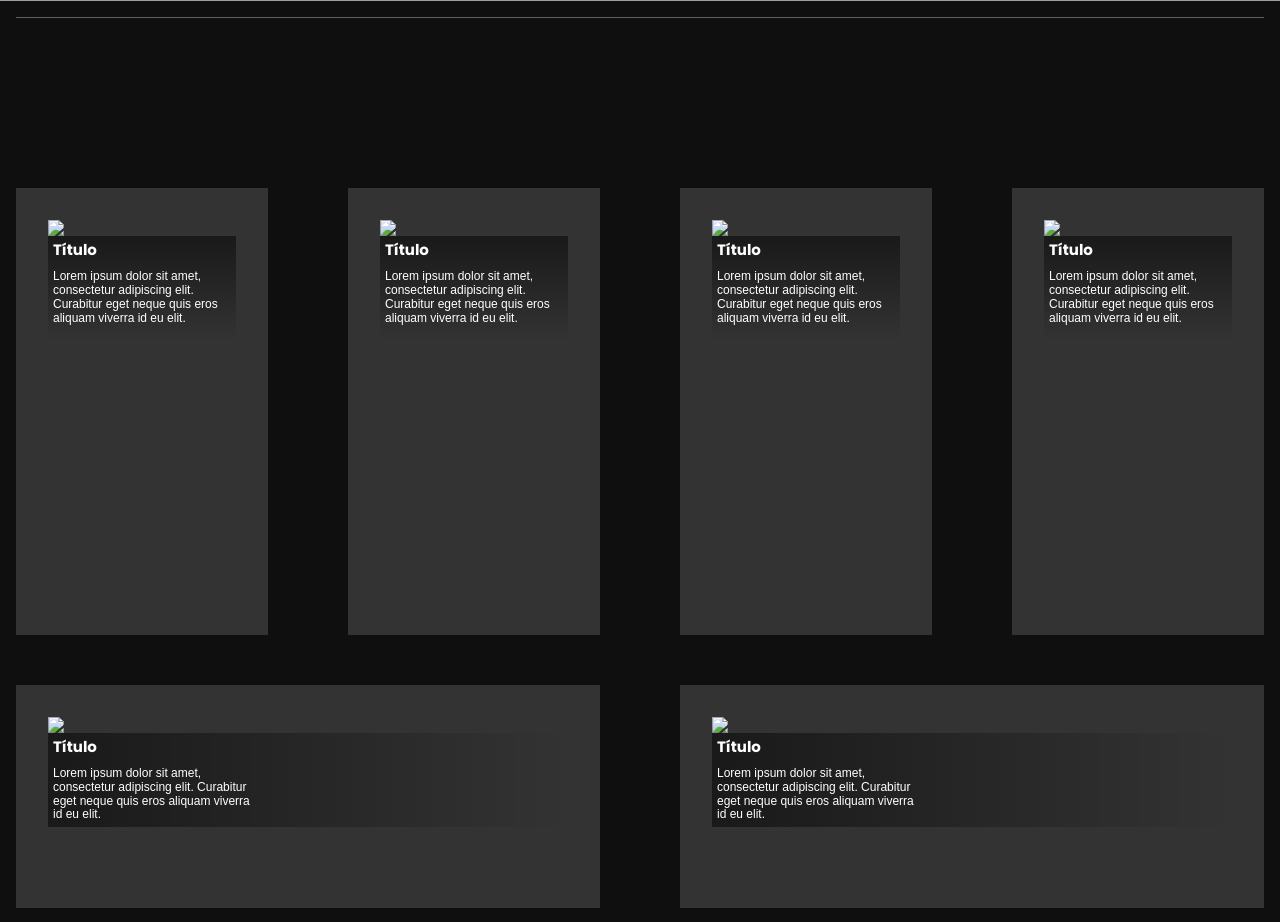
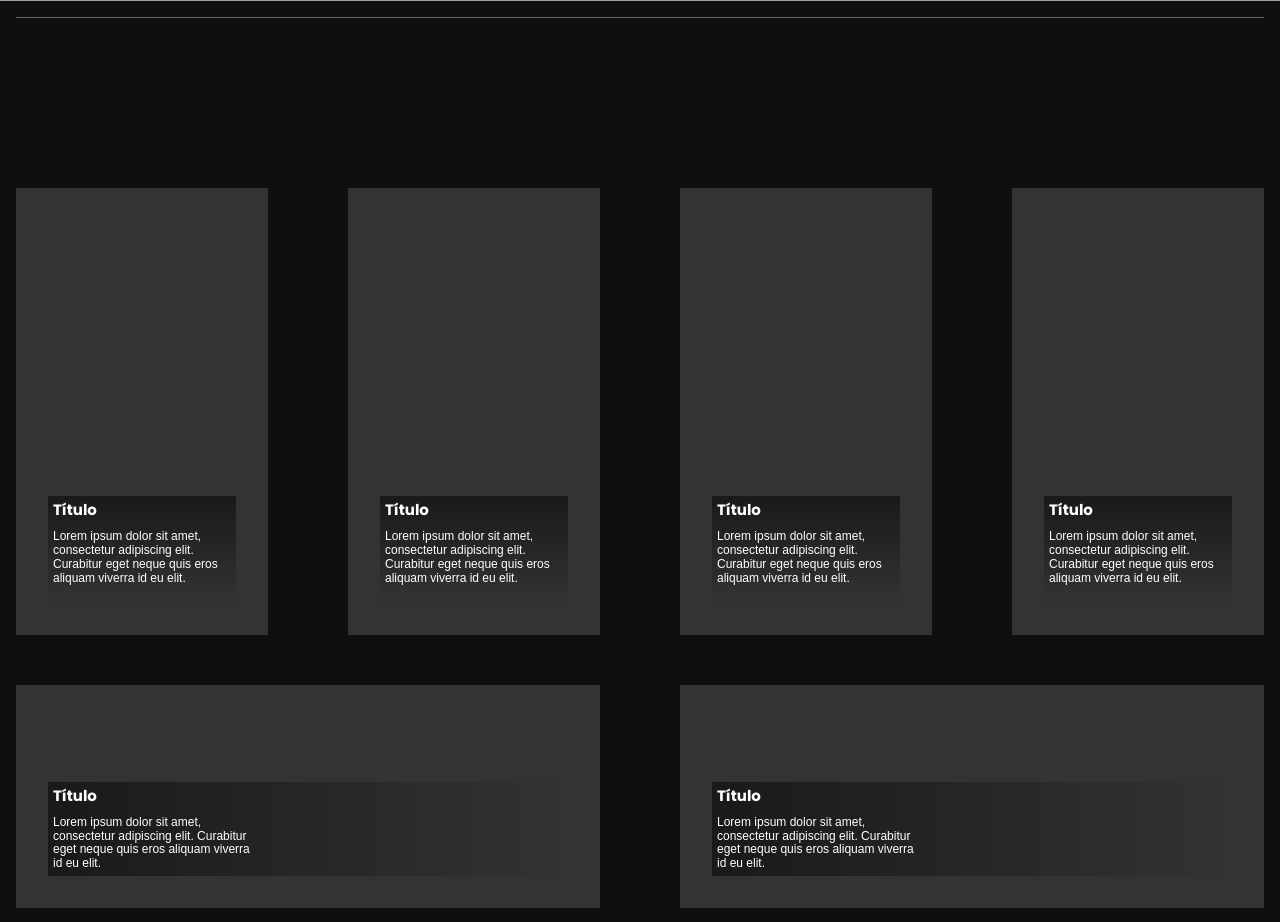
Before and after one commit to Digamasyx/Redesign-Senac-Noticias, a PHP site: page / in a window 1280 px wide. Shown: the part 879-1801 px from the top of the page. Run offline with PHP 8.4, Linux system fonts and the light colour scheme; some libraries are stand-ins or nearby versions; grey boxes are pictures that could not be loaded.

Commit message:
Corrigindo fundo dos tiles da grid de notícias.

```diff
--- a/assets/css/newsGrid.css
+++ b/assets/css/newsGrid.css
@@ -22,12 +22,15 @@
 	display: flex;
 	flex-direction: column;
 	padding: 2em;
-	background: #333;
+	background-position: center;
+	background-repeat: no-repeat;
+	background-color: #333;
+	justify-content: flex-end;
 }
 
 .news-tile:hover {
 	cursor: pointer;
-	background: #444;
+	background-color: #444;
 }
 
 .news-tile img{
@@ -67,7 +70,3 @@
 	width: 40%;
 	margin-bottom: auto;
 }
-
-.bottom-tile img {/*Place holder*/
-	width: 150px;
-}
--- a/src/php/components/newsGrid.php
+++ b/src/php/components/newsGrid.php
@@ -1,7 +1,6 @@
 <section id="news">
     <div id="news-blocks">
-        <div class="news-tile">
-            <img src="https://via.placeholder.com/150" />
+        <div class="news-tile" style="background-image: url('https://via.placeholder.com/280x720');">
             <div class="news-text">
                 <h3>Título</h3>
                 <p>
@@ -10,8 +9,7 @@
             </div>
         </div>
 
-        <div class="news-tile">
-            <img src="https://via.placeholder.com/150" />
+        <div class="news-tile" style="background-image: url('https://via.placeholder.com/280x720');">
             <div class="news-text">
                 <h3>Título</h3>
                 <p>
@@ -20,8 +18,7 @@
             </div>
         </div>
 
-        <div class="news-tile">
-            <img src="https://via.placeholder.com/150" />
+        <div class="news-tile" style="background-image: url('https://via.placeholder.com/280x720');">
             <div class="news-text">
                 <h3>Título</h3>
                 <p>
@@ -30,8 +27,7 @@
             </div>
         </div>
 
-        <div class="news-tile">
-            <img src="https://via.placeholder.com/150" />
+        <div class="news-tile" style="background-image: url('https://via.placeholder.com/280x720');">
             <div class="news-text">
                 <h3>Título</h3>
                 <p>
@@ -40,8 +36,7 @@
             </div>
         </div>
 
-        <div class="news-tile bottom-tile">
-            <img src="https://via.placeholder.com/150" />
+        <div class="news-tile bottom-tile" style="background-image: url('https://via.placeholder.com/720x280');">
             <div class="news-text">
                 <h3>Título</h3>
                 <p>
@@ -50,8 +45,7 @@
             </div>
         </div>
 
-        <div class="news-tile bottom-tile">
-            <img src="https://via.placeholder.com/150" />
+        <div class="news-tile bottom-tile" style="background-image: url('https://via.placeholder.com/720x280');">
             <div class="news-text">
                 <h3>Título</h3>
                 <p>
```
Also changed, not shown: temp/newsGridBack.php (+4 -3 lines).
